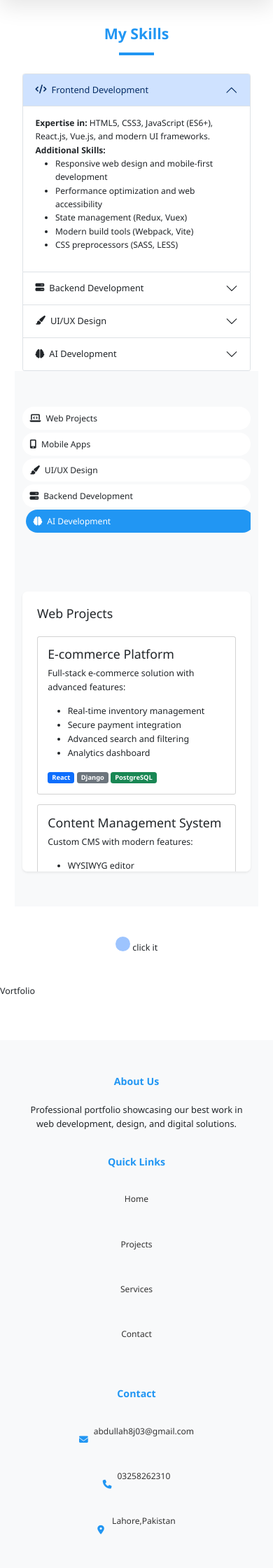
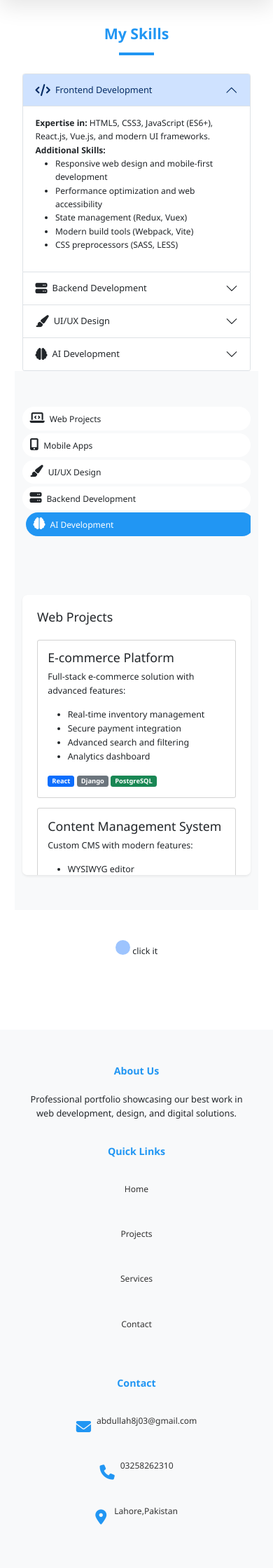
Before and after one commit to abdullahdep/vortfolio, a Django app: page / in a window 390 px wide. Shown: the part 600-2840 px from the top of the page at 70% size. Run offline with Django 4.2, Linux system fonts and the light colour scheme; parts of the project's set-up code (start-up, migrations or seed data) failed here and were passed over.

Commit message:
Update index.html

```diff
--- a/app/templates/index.html
+++ b/app/templates/index.html
@@ -465,6 +465,11 @@
             padding: 0.6rem 1.5rem;
             font-size: 0.9rem;
         }
+
+        .carousel-control-prev,
+        .carousel-control-next {
+            display: none;
+        }
     }
 
     /* Modern Section Styling */
@@ -664,6 +669,24 @@
         .project-item h3 {
             font-size: 1.2rem;
         }
+    }
+
+    /* Header Icons Size */
+    .fas,
+    .fab {
+        font-size: 1.5rem !important; /* Increased from 0.9rem to 1.5rem */
+    }
+
+    /* Accordion Header Icons - Keep them at a reasonable size */
+    .accordion-button .fas,
+    .accordion-button .fab {
+        font-size: 1.2rem !important; /* Slightly smaller than header icons */
+    }
+
+    /* List Group Icons - Keep them proportional */
+    .list-group-item .fas,
+    .list-group-item .fab {
+        font-size: 1.2rem !important; /* Match accordion icons */
     }
 </style>
 
@@ -1290,5 +1313,4 @@
             }
 
 </style>
-{{siteName}}
 {% endblock content %}
```
